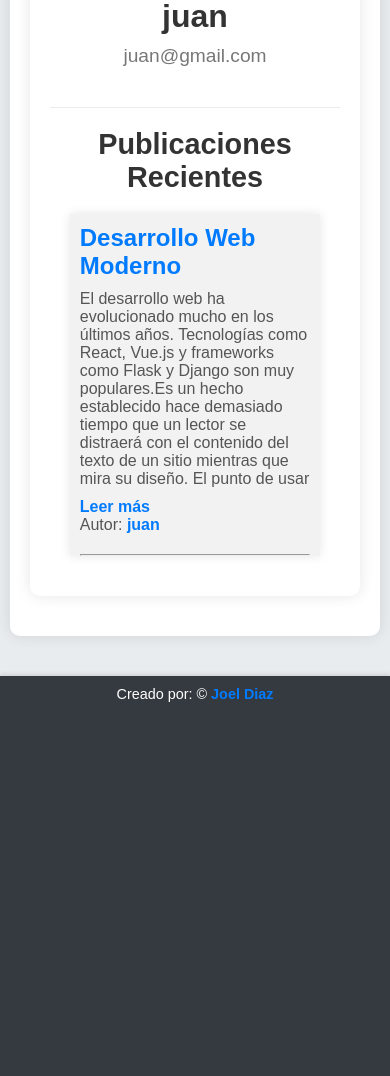
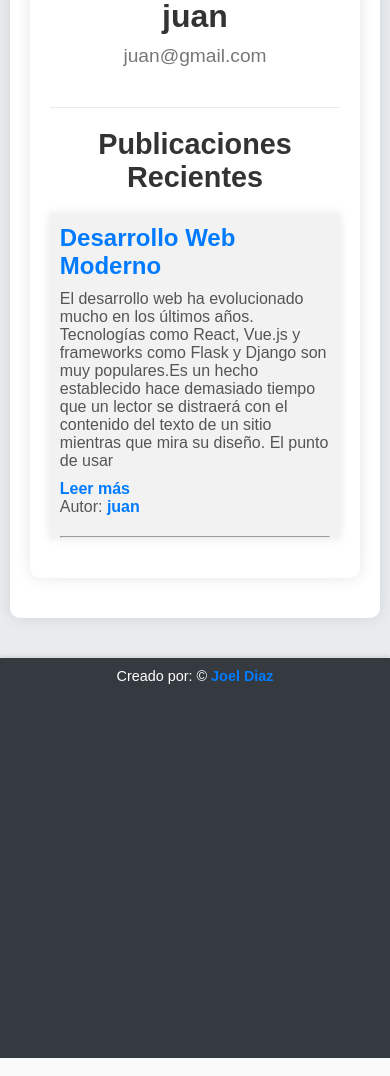
Before and after one commit to isaoasis/joel, a Flask app: page /profile/juan in a window 390 px wide. Shown: the part 455-1531 px from the top of the page. Run offline with Flask 3, Linux system fonts and the light colour scheme.

Commit message:
Update main.css

```diff
--- a/page/static/css/main.css
+++ b/page/static/css/main.css
@@ -305,4 +305,7 @@ footer {
     .profile-container{
         width: 100%;
     }
+    .profile-content{
+        padding: 20px 0;
+    }
 }
```
